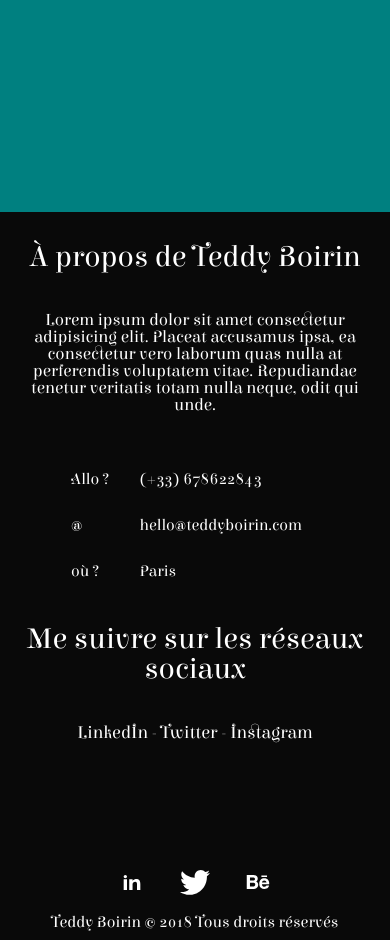
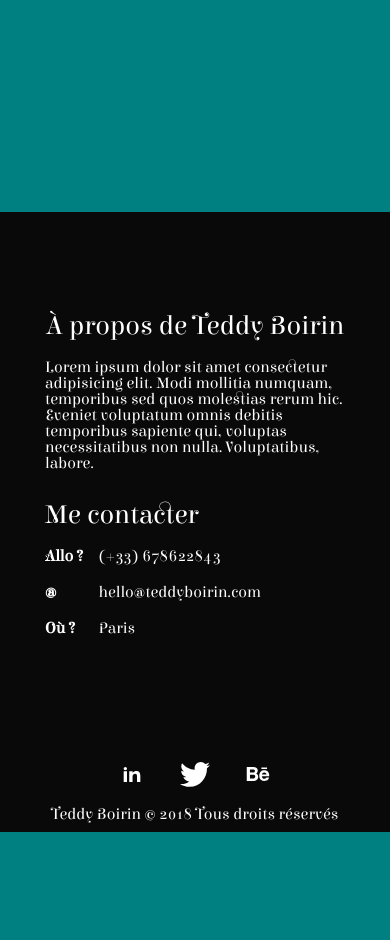
Before and after one commit to teddyboirin/portfolio, a PHP site: page /about.html in a window 390 px wide. Shown: the part 632-1572 px from the top of the page. After the commit the page ends 1464 px from the top, so only its background shows below. Run offline with PHP 8.4, Linux system fonts and the light colour scheme; style sheets or scripts are compiled from the project's sources.

Commit message:
responsive ok
Signed-off-by: Teddy <t.boirin@icloud.com>

```diff
--- a/dist/index.html
+++ b/dist/index.html
@@ -21,7 +21,7 @@
           <ul class="items-menu">
             <li><a href="/index.html">Accueil</a></li>
             <li><a href="/projets.html">Projets</a></li>
-            <li><a href="/about.html">About</a></li>
+            <li><a href="/about.html">À propos</a></li>
             <li><a href="/contact.html">Contact</a></li>
           </ul>
         </nav>
--- a/dist/nespresso.html
+++ b/dist/nespresso.html
@@ -19,7 +19,7 @@
           <ul class="items-menu">
             <li><a href="/index.html">Accueil</a></li>
             <li><a href="/projets.html">Projets</a></li>
-            <li><a href="/about.html">About</a></li>
+            <li><a href="/about.html">À propos</a></li>
             <li><a href="/contact.html">Contact</a></li>
           </ul>
         </nav>
--- a/dist/projets.html
+++ b/dist/projets.html
@@ -19,7 +19,7 @@
           <ul class="items-menu">
             <li><a href="/index.html">Accueil</a></li>
             <li><a href="/projets.html">Projets</a></li>
-            <li><a href="/about.html">About</a></li>
+            <li><a href="/about.html">À propos</a></li>
             <li><a href="/contact.html">Contact</a></li>
           </ul>
         </nav>
--- a/src/about.html
+++ b/src/about.html
@@ -24,31 +24,37 @@
         </nav>
   </header>
 
-  <section class="in_projets">
+  <section class="in_about">
     <div class="background background--about">
       <span class="background__title">Teddy Boirin</span>
     </div>
 
-    <div class="article__projet">
-    <h1 class="article__title">À propos de Teddy Boirin</h1>
-    <p class="article__content">Lorem ipsum dolor sit amet consectetur adipisicing elit. Placeat accusamus ipsa, ea consectetur vero laborum quas nulla at perferendis voluptatem vitae. Repudiandae tenetur veritatis totam nulla neque, odit qui unde.</p>
-    </div>
+    <section class="about__content">
+      <div class="about__presentation">
+        <span class="about__presentation__title">
+          À propos de Teddy Boirin
+        </span>
 
-    <div class="about__communication">
-        <p></p><span class="communication__title">Allo ?    </span> <span class="communication__content">(+33) 678622843</span></p>
-        <p><span class="communication__title">@</span> <span class="communication__content">hello@teddyboirin.com</span></p>
-        <p><span class="communication__title">où ?</span> <span class="communication__content">Paris</span></p>
-    </div>
-    <h1 class="article__title">Me suivre sur les réseaux sociaux</h1>
+        <p>
+          Lorem ipsum dolor sit amet consectetur adipisicing elit. Modi mollitia numquam, temporibus sed quos molestias rerum hic. Eveniet voluptatum omnis debitis temporibus sapiente qui, voluptas necessitatibus non nulla. Voluptatibus, labore.
+        </p>
+      </div>
 
-    <div class="about__social">
-        <p class="article__content article__content--about">
-            <a href="">LinkedIn</a> -
-            <a href="">Twitter</a> -
-            <a href="">Instagram</a>
-          </p>
-    </div>
+      <div class="about__contact">
+        <span class="about__contact_title">
+          Me contacter
+        </span>
+        <p>
+            <p<><span class="communication__title">Allo ?</span> <span class="communication__content">(+33) 678622843</span></p>
+            <p><span class="communication__title">@</span> <span class="communication__content"><a href="mailto:hello@teddyboirin.com">hello@teddyboirin.com</a></span></p>
+            <p><span class="communication__title">Où ?</span> <span class="communication__content">Paris</span></p>
+        </p>
+      </div>
+
+    </section>
   </section>
+
+
 
 
 
--- a/src/scss/global/about.scss
+++ b/src/scss/global/about.scss
@@ -2,27 +2,82 @@
   background: teal;
 }
 
-.about__communication {
-  font-family: Elsie;
-  // background: blue;
+.about__content {
   height: auto;
+  width: 100vw;
+display: flex;
+flex-direction: column;
+align-items: center;
+
+  margin-top: 100px;
+
+  @media (min-width: 1020px) {
+    text-align: initial;
+    display: flex;
+    justify-content: center;
+    flex-direction: row;
+  }
+}
+.about__presentation {
+  display: flex;
+  justify-content: center;
+  flex-direction: column;
   width: 300px;
-  margin-left:22px;
-  padding-top:20px;
+
+  p {
+    margin-top: 20px;
+  }
+
+  @media (min-width: 1020px) {
+    width: 410px;
+    margin-right: 300px;
+  }
+}
+
+
+.about__presentation__title {
+
+  color:white;
+  font-size: 27px;
+  text-align: center;
+
+  @media (min-width: 1020px) {
+    text-align: initial;
+  }
+
+}
+.about__contact {
+  width: 300px;
+  margin-top: 30px;
+  p {
+    margin-top: 20px;
+
+
+  }
+  @media (min-width: 1020px) {
+    margin-top: 0;
+    width: 410px;
+  }
+}
+.about__contact_title {
+
+  color:white;
+  font-size: 27px;
 }
 
 .communication__title {
-  // background: red;
+  font-weight: bold;
   display: inline-block;
   width: 50px;
-  padding: 15px;
+  @media (min-width: 1020px) {
+  width: 80px;
+  }
+
 }
 
-.article__content {
+.communication__content {
   a {
-  color:white;
-  font-family: Elsie;
-  text-decoration: none;
-  font-size: 18px;
+    color:white;
+    text-decoration: none;
+  }
 }
-}
--- a/src/scss/global/footer.scss
+++ b/src/scss/global/footer.scss
@@ -2,7 +2,6 @@ footer {
   left:0;
   margin-top:90px;
   width: 100%;
-  font-family: Elsie;
   display: flex;
   justify-content: center;
   align-items: center;
--- a/src/scss/global/header.scss
+++ b/src/scss/global/header.scss
@@ -69,7 +69,7 @@
   // transform: translateY(30px);
   padding-top:30px;
   position: initial;
-  width: 435px;
+  width: 465px;
   }
 }
 
@@ -80,7 +80,6 @@
 
 .items-menu {
   a {
-    font-family: Elsie;
     color:white;
     text-decoration: none;
 
--- a/src/scss/global/in_projets.scss
+++ b/src/scss/global/in_projets.scss
@@ -14,12 +14,10 @@
   background: #DA5469;
   margin-top:-10vh;
   z-index: -1;
-  font-family: Elsie;
   font-size: 70px;
   text-shadow: 0px 0px 10px rgba(0, 0, 0, 0.800);
 
   @media (min-width: 1020px) {
-    // margin-top:-123px;
     height: 100vh;
   }
 }
@@ -27,14 +25,12 @@
 .article__title {
   font-size: 30px;
   text-align: center;
-  font-family: Elsie;
   margin-top: 30px;
 }
 
 .article__content {
   margin-top: 18px;
   padding: 22px;
-  font-family: Elsie;
   font-size: 17px;
   text-align: center;
 }
--- a/src/scss/global/layout.scss
+++ b/src/scss/global/layout.scss
@@ -17,6 +17,7 @@
 body {
   background: #090909;
   color: white;
+  font-family: Elsie;
 }
 
 .welcome {
@@ -50,7 +51,6 @@ body {
 .container {
   font-size: 24px;
   color: black;
-  font-family: Elsie;
 
   @media (min-width:1000px) {
       font-size: 40px;
--- a/src/scss/global/projets.scss
+++ b/src/scss/global/projets.scss
@@ -1,5 +1,4 @@
 .projets__citation {
-  font-family: Elsie;
   padding: 20px;
   text-align: center;
   font-size: 24px;
@@ -28,7 +27,6 @@
   align-items: center;
   justify-content: center;
   font-size: 47px;
-  font-family: Elsie;
   text-shadow: rgba(0, 0, 0, 0.541) 0 0 6px;
   text-align: center;
 
```
Also changed, not shown: dist/about.html (+25 -19 lines), dist/styles.5c8f3eab.css (+68 -17 lines), dist/script.d573be0b.js, dist/styles.5c8f3eab.js.
